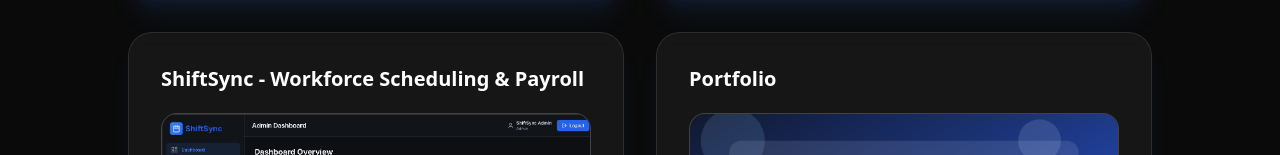
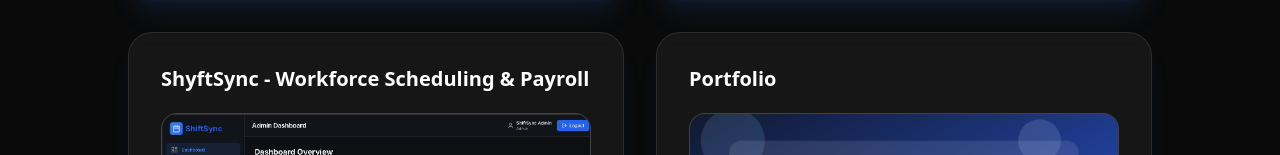
Before and after one commit to sarbzcode/Portfolio, a React (Vite) app: page /projects in a window 1280 px wide. Shown: the part 1474-1629 px from the top of the page. Built offline with nearby package versions, Linux system fonts and the light colour scheme.

Commit message:
Rename ShiftSync to ShyftSync in Projects page

```diff
--- a/src/pages/Projects.tsx
+++ b/src/pages/Projects.tsx
@@ -43,7 +43,7 @@
     ],
   },
   {
-    title: "ShiftSync - Workforce Scheduling & Payroll",
+    title: "ShyftSync - Workforce Scheduling & Payroll",
     summary:
       "Currently developing a workforce scheduling and payroll platform to simplify team coordination and automate pay reporting.",
     problem:
@@ -52,7 +52,7 @@
       "Designing and implementing an end-to-end MERN system with drag-and-drop scheduling, shift conflict detection, and automated payroll calculations. Current milestones focus on refining role-based dashboards and integrating data visualizations.",
     techStack: ["React", "Node.js", "Express", "MongoDB", "Chart.js"],
     links: {
-      github: "https://github.com/sarbzcode/ShiftSync",
+      github: "https://github.com/sarbzcode/ShyftSync",
     },
     previewImage: "/projects/shiftsync.jpeg",
     impact: [
```
